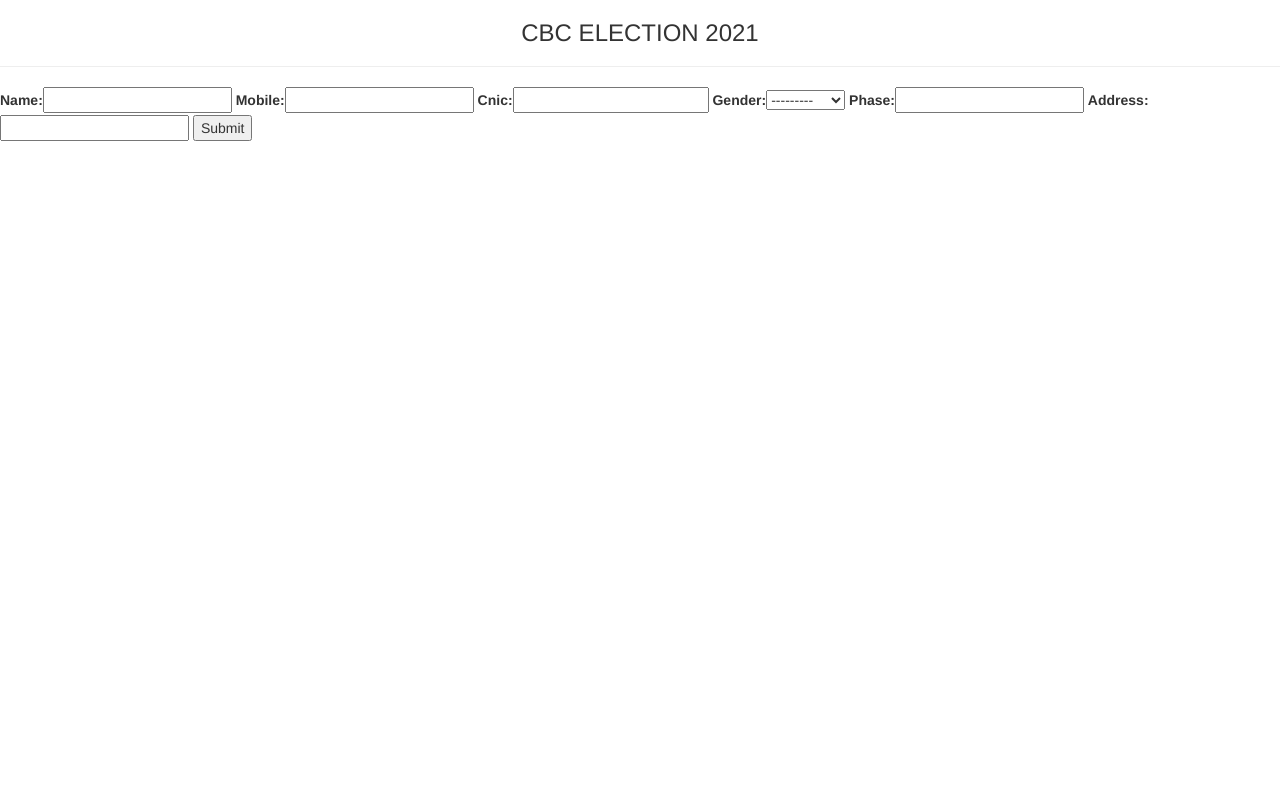
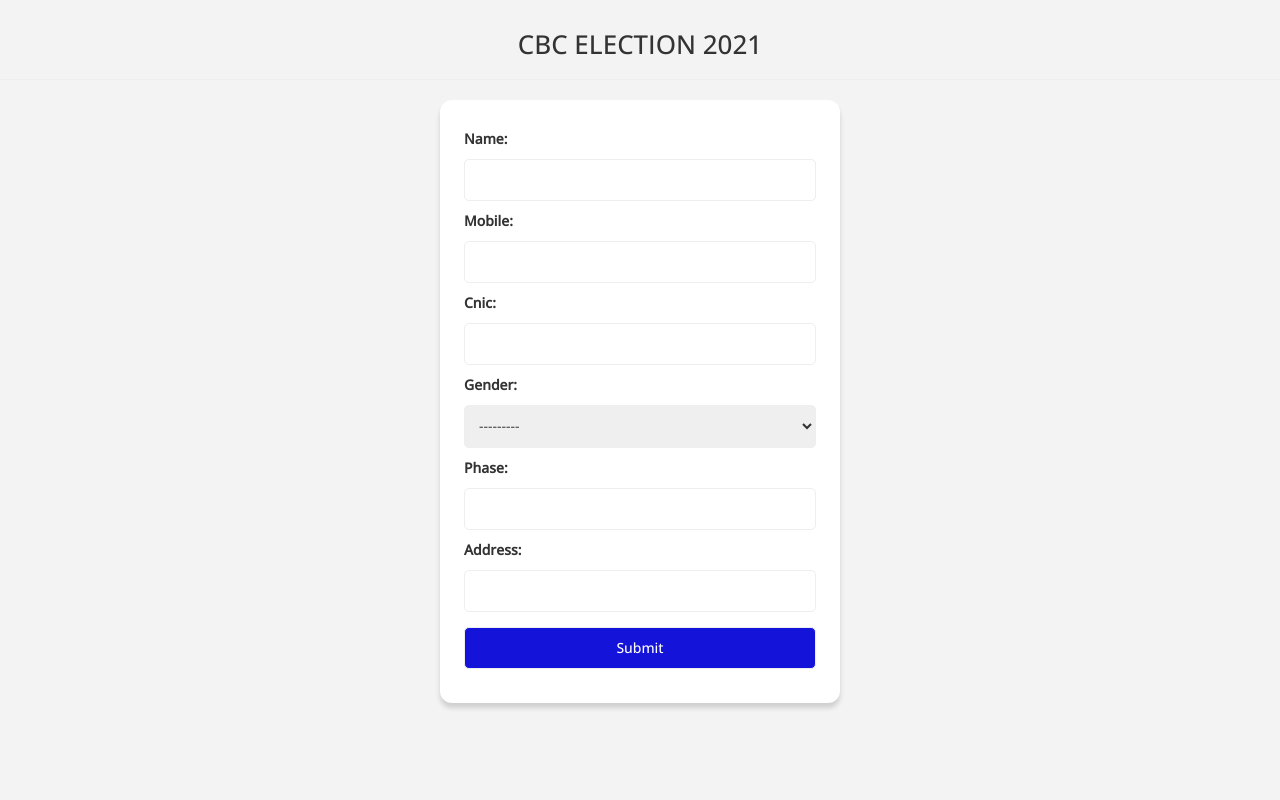
Before and after one commit to AbdulAliSheikh/cbc-election, a Django app: page / in a window 1280 px wide. Run offline with Django 3.2, Linux system fonts and the light colour scheme; some libraries are stand-ins or nearby versions.

Commit message:
styled the form

```diff
--- a/cbc_elec/templates/forms/index.html
+++ b/cbc_elec/templates/forms/index.html
@@ -1,6 +1,22 @@
 <link rel="stylesheet" href="https://maxcdn.bootstrapcdn.com/bootstrap/3.3.7/css/bootstrap.min.css" integrity="sha384-BVYiiSIFeK1dGmJRAkycuHAHRg32OmUcww7on3RYdg4Va+PmSTsz/K68vbdEjh4u" crossorigin="anonymous">
 {% load static %}
 <link rel="stylesheet" type="text/css" href="{% static 'forms/styles.css' %}">
+<head>
+    <style>
+    @import url('https://fonts.googleapis.com/css2?family=Open+Sans:wght@400;500&display=swap');
+    body{background:#f3f3f3; font-family: 'Open Sans', sans-serif; padding:0; margin:0;}
+    h3{font-size:26px; font-weight:500; margin:30px auto 20px; text-align: center;}
+    form{background:#fff; max-width:400px; padding:24px; border-radius:12px; box-shadow:0 5px 5px rgba(0,0,0,0.15); margin:0 auto;}
+
+    form label{width:100%; padding:5px 0;}
+    form input, form select{width:100%; padding:10px; margin-bottom:5px; border:1px #eee solid; border-radius:5px;}
+
+    form input:focus, form select:focus{outline:1px rgb(14, 14, 175) solid;}
+    input[type=submit]{background:rgb(19, 19, 218); color:#fff; font-weight:500; padding:10px 5px; margin:10px 0; transition:all 0.3s ease-in-out;}
+    input[type=submit]:hover{background:rgb(14, 14, 175);}
+</style>
+</head>
+
 <h3>CBC ELECTION 2021</h3>
 <hr>
 
```
